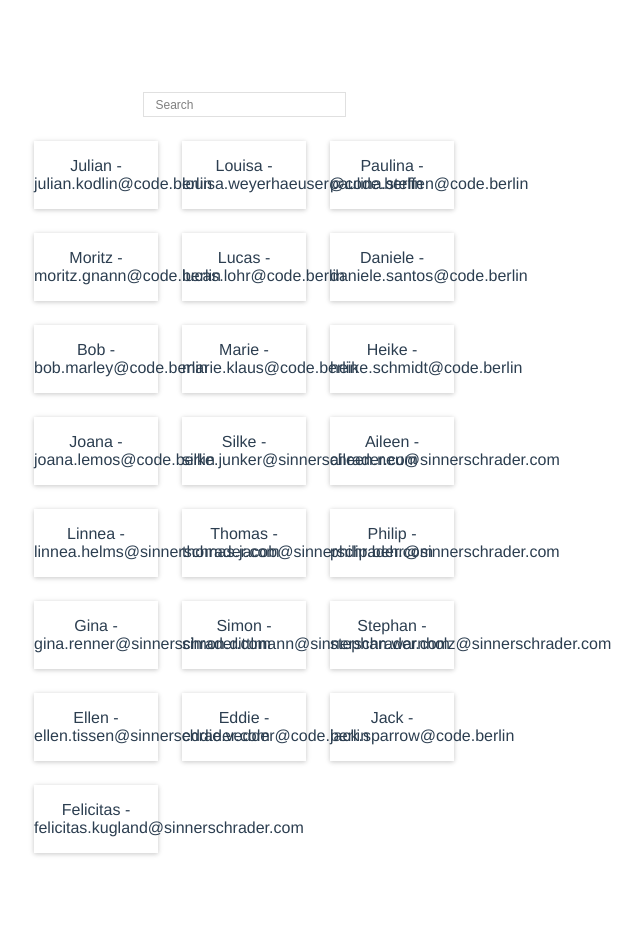
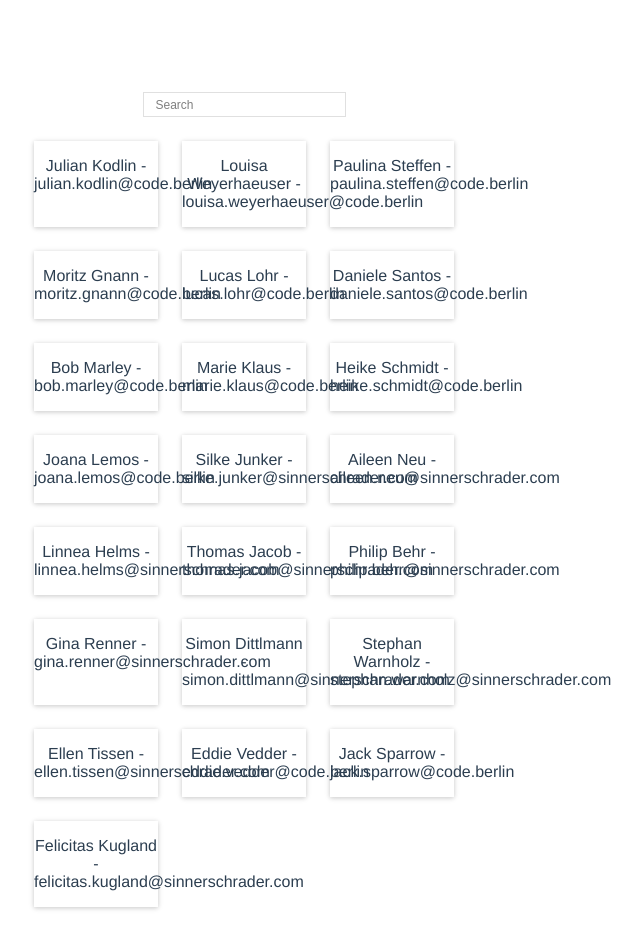
Before and after one commit to codeuniversity/s2_move_app, a Vue app: page / in a window 1280 px wide. Shown: the top 948 px of the page, without its empty margins (396-1038 px from the left). Before the commit the page ends 897 px from the top, so only its background shows below. Built offline with nearby package versions, Linux system fonts and the light colour scheme.

Commit message:
created a variable full name to improve the search method

```diff
--- a/src/App.vue
+++ b/src/App.vue
@@ -7,7 +7,7 @@
     </div>
     <div class="wrapper">
       <div class="card" v-for="post in filteredList">
-        <p> {{ post.fName }} - {{ post.gmailAcc }}</p>
+        <p> {{ post.fName }} {{ post.lName }} - {{ post.gmailAcc }}</p>
         </a>
       </div>
     </div>
@@ -48,7 +48,8 @@ export default {
   computed: {
     filteredList() {
       return this.postList.filter(post => {
-        return post.fName.toLowerCase().includes(this.searchTerm.toLowerCase())
+        var fullName = `${post.fName} ${post.lName}`;
+        return fullName.toLowerCase().includes(this.searchTerm.toLowerCase())
         || post.gmailAcc.toLowerCase().includes(this.searchTerm.toLowerCase())
       })
     }
```
